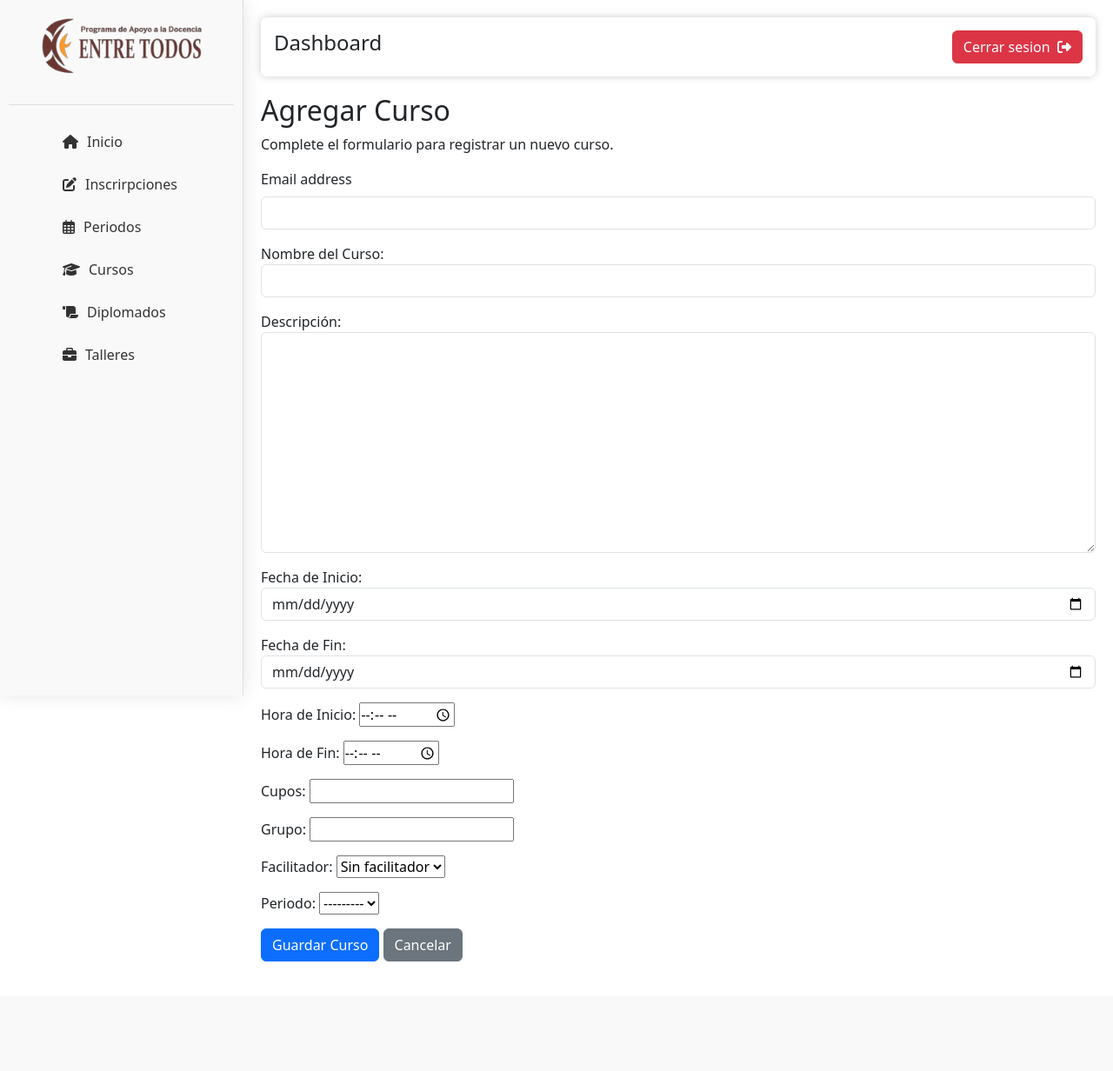
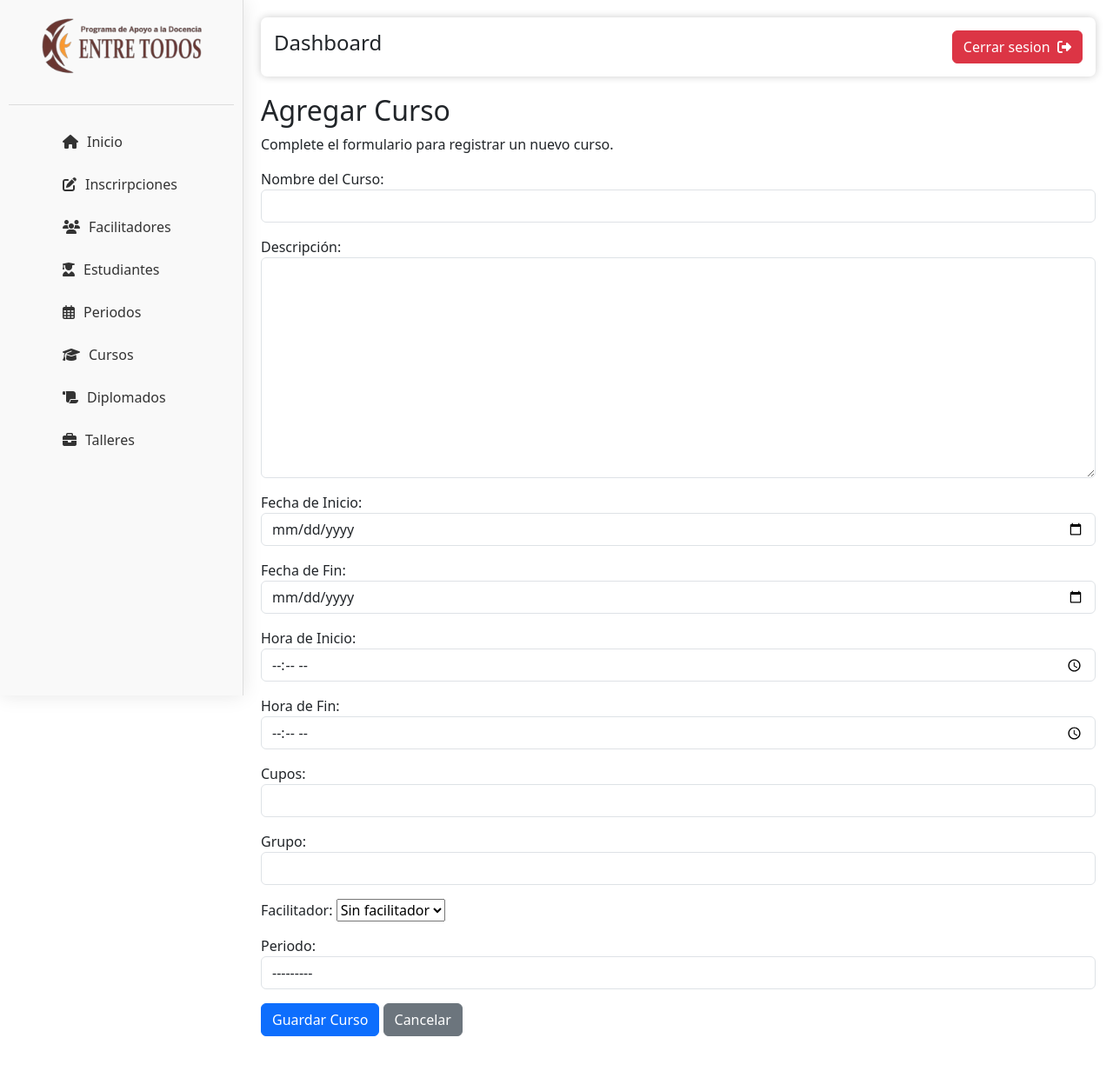
Before and after one commit to Luisasio/Entretodos2, a Django app: page /admin-dashboard/cursos/agregar/ in a window 1280 px wide. Shown: the whole page at 87% size. Before the commit the page ends 1106 px from the top, so only its background shows below. Run offline with Django 5.2, Linux system fonts and the light colour scheme; data that the repository does not hold is empty; some libraries are stand-ins or nearby versions.

Commit message:
pequeños_cambios

```diff
--- a/administracion/forms.py
+++ b/administracion/forms.py
@@ -27,7 +27,10 @@ class CursoForm(forms.ModelForm):
             'descripcion': forms.Textarea(attrs={'class': 'form-control custom-input'}),
             'fecha_inicio': forms.DateInput(attrs={'type': 'date', 'class': 'form-control'}),
             'fecha_fin': forms.DateInput(attrs={'type': 'date', 'class': 'form-control'}),
-            'hora_inicio': forms.TimeInput(attrs={'type': 'time'}),
-            'hora_fin': forms.TimeInput(attrs={'type': 'time'}),
-            'hora_fin': forms.TimeInput(attrs={'type': 'time'}),
+            'hora_inicio': forms.TimeInput(attrs={'type': 'time', 'class': 'form-control'}),
+            'hora_fin': forms.TimeInput(attrs={'type': 'time', 'class': 'form-control'}),
+            'cupos': forms.NumberInput(attrs={'class': 'form-control'}),
+            'grupo': forms.TextInput(attrs={'class': 'form-control'}),
+            'periodo': forms.Select(attrs={'class': 'form-control'}),
+            'facilitador': forms.Select(attrs={'class': 'form-control'}),
         }
--- a/administracion/templates/administracion/agregar_curso.html
+++ b/administracion/templates/administracion/agregar_curso.html
@@ -9,10 +9,6 @@
 
   <form method="post">
     {% csrf_token %}
-    <div class="mb-3">
-      <label for="exampleInputEmail1" class="form-label">Email address</label>
-      <input type="email" class="form-control" id="exampleInputEmail1" aria-describedby="emailHelp">
-    </div>
     <div class="mb-3">
       <label for="id_nombre_curso">Nombre del Curso:</label>
       {{ form.nombre_curso }}
--- a/administracion/templates/administracion/base.html
+++ b/administracion/templates/administracion/base.html
@@ -25,6 +25,8 @@
         <ul>
           <li><a href="{% url 'dashboard' %}"><i class="fa-solid fa-house icono"></i>Inicio</a></li>
           <li><a href="#"><i class="fa-solid fa-pen-to-square icono"></i>Inscrirpciones</a></li>
+          <li><a href="#"><i class="fa-solid fa-users icono"></i>Facilitadores</a></li>
+          <li><a href="#"><i class="fa-solid fa-user-graduate icono"></i>Estudiantes</a></li>
           <li><a href="{% url 'periodos' %}"><i class="fa-regular fa-calendar-days icono"></i>Periodos</a></li>
           <li><a href="{% url 'cursos' %}"><i class="fa-solid fa-graduation-cap icono"></i>Cursos</a></li>
           <li><a href="#"><i class="fa-solid fa-scroll icono"></i>Diplomados</a></li>
```
